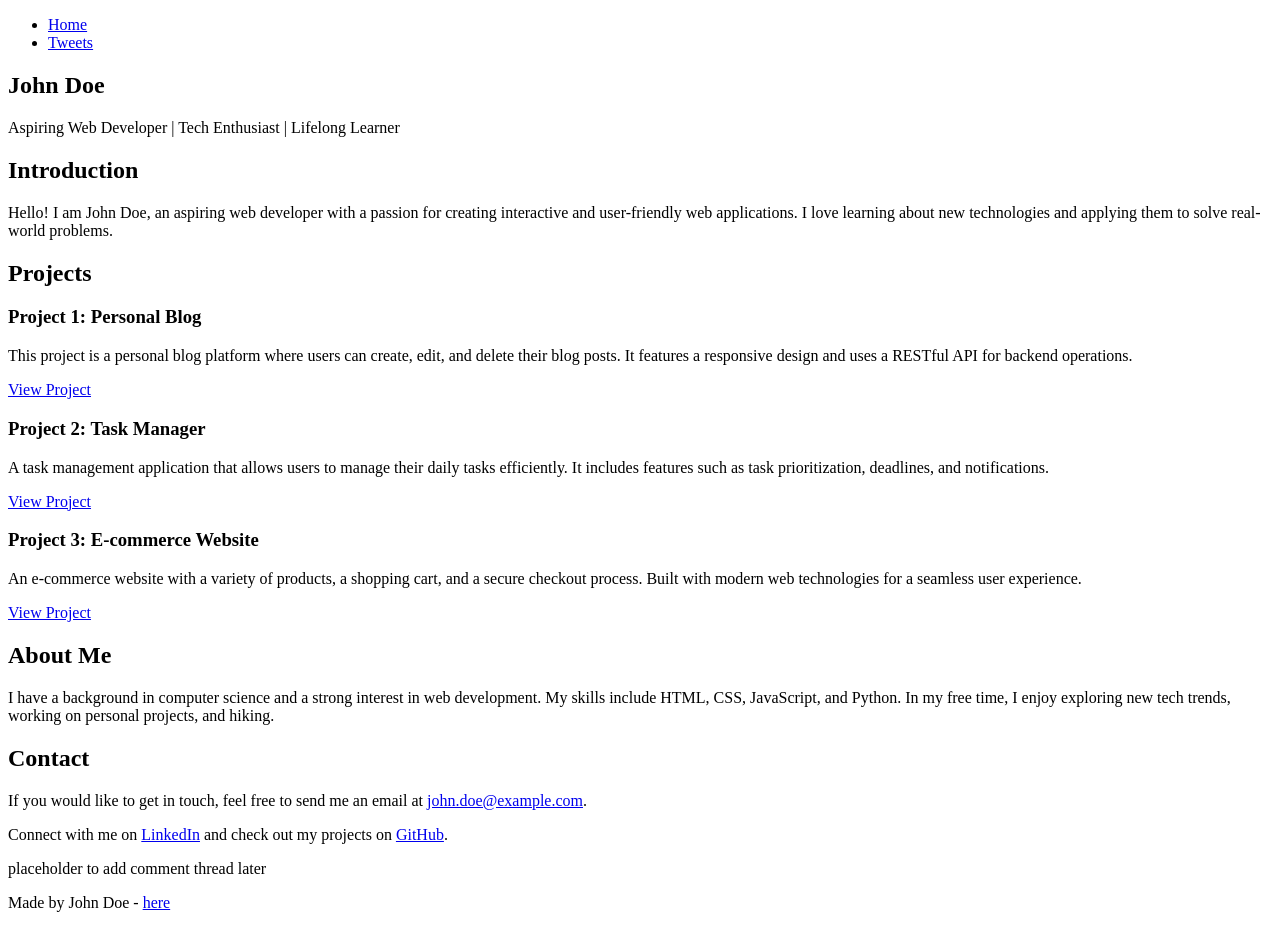
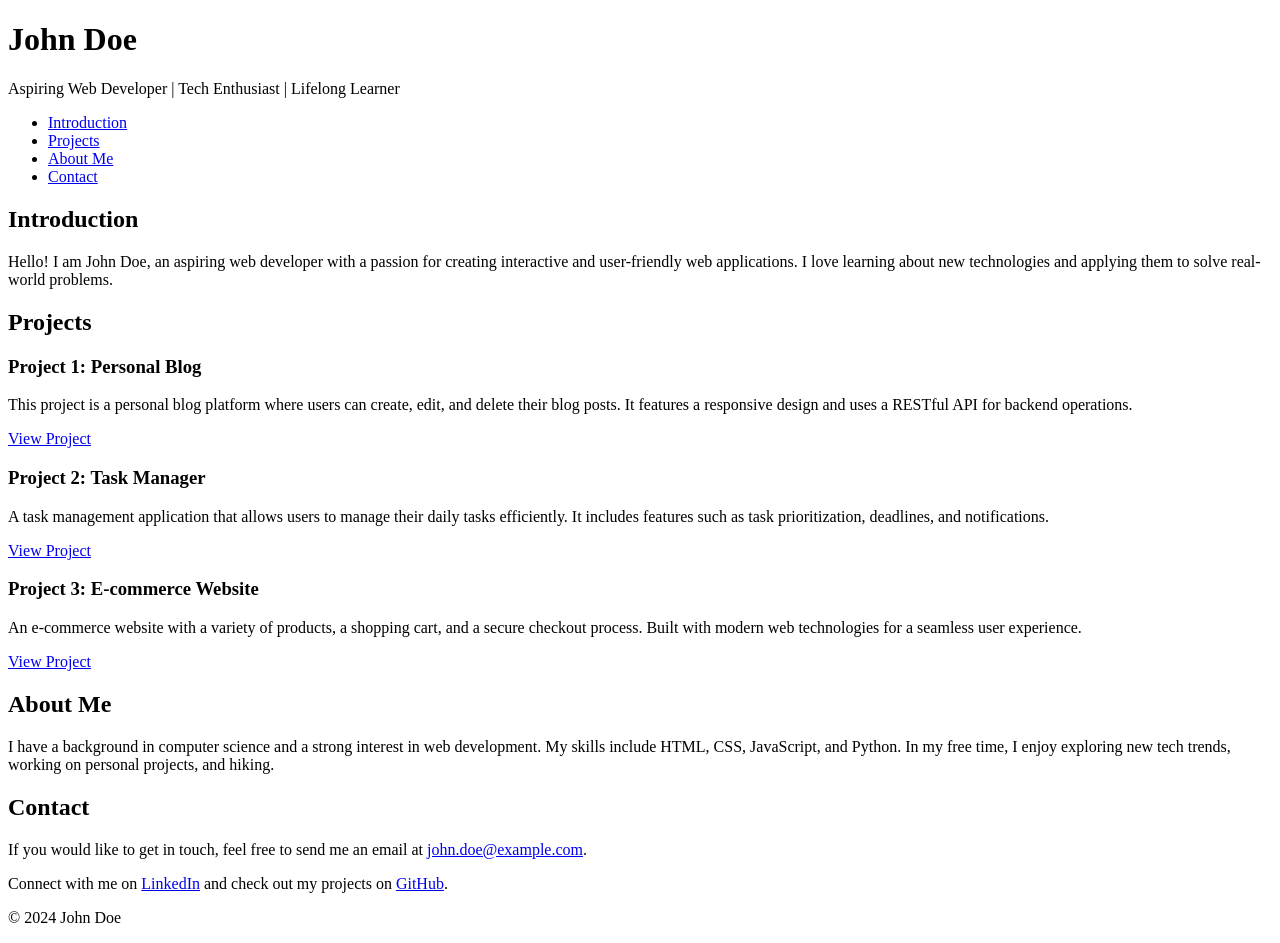
Before and after one commit to pasiama/My_First_Portfolio, a plain HTML site: page portfolio/index.html in a window 1280 px wide. Drawn offline with Linux system fonts and the light colour scheme.

Commit message:
undo utf

```diff
--- a/portfolio/index.html
+++ b/portfolio/index.html
@@ -7,20 +7,25 @@
 </head>
 <body>
     <header>
-        <ul>
-            <li><a href="index.html">Home</a></li>
-            <li><a href="tweets.html">Tweets</a></li>
-        </ul>
+        <h1>John Doe</h1>
+        <p>Aspiring Web Developer | Tech Enthusiast | Lifelong Learner</p>
     </header>
 
-    <main>
-        <article>
-            <h1>John Doe</h1>
-            <p>Aspiring Web Developer | Tech Enthusiast | Lifelong Learner</p>
+    <nav>
+        <ul>
+            <li><a href="#introduction">Introduction</a></li>
+            <li><a href="#projects">Projects</a></li>
+            <li><a href="#about">About Me</a></li>
+            <li><a href="#contact">Contact</a></li>
+        </ul>
+    </nav>
 
+    <section id="introduction">
         <h2>Introduction</h2>
         <p>Hello! I am John Doe, an aspiring web developer with a passion for creating interactive and user-friendly web applications. I love learning about new technologies and applying them to solve real-world problems.</p>
+    </section>
 
+    <section id="projects">
         <h2>Projects</h2>
 
         <article class="project">
@@ -40,21 +45,21 @@
             <p>An e-commerce website with a variety of products, a shopping cart, and a secure checkout process. Built with modern web technologies for a seamless user experience.</p>
             <a href="https://github.com/johndoe/e-commerce-website" target="_blank">View Project</a>
         </article>
+    </section>
 
+    <section id="about">
         <h2>About Me</h2>
         <p>I have a background in computer science and a strong interest in web development. My skills include HTML, CSS, JavaScript, and Python. In my free time, I enjoy exploring new tech trends, working on personal projects, and hiking.</p>
+    </section>
 
+    <section id="contact">
         <h2>Contact</h2>
         <p>If you would like to get in touch, feel free to send me an email at <a href="mailto:john.doe@example.com">john.doe@example.com</a>.</p>
         <p>Connect with me on <a href="https://www.linkedin.com/in/johndoe" target="_blank">LinkedIn</a> and check out my projects on <a href="https://github.com/johndoe" target="_blank">GitHub</a>.</p>
-        </article>
-        <aside>
-            <p>placeholder to add comment thread later</p>
-        </aside>
-    </main>
+    </section>
 
     <footer>
-        <p>Made by John Doe - <a href="https://github.com/johndoe" target="_blank">here</a></p>
+        <p>&copy; 2024 John Doe</p>
     </footer>
 </body>
 </html>
```
Lines whose indentation alone changed are shown as unchanged.
